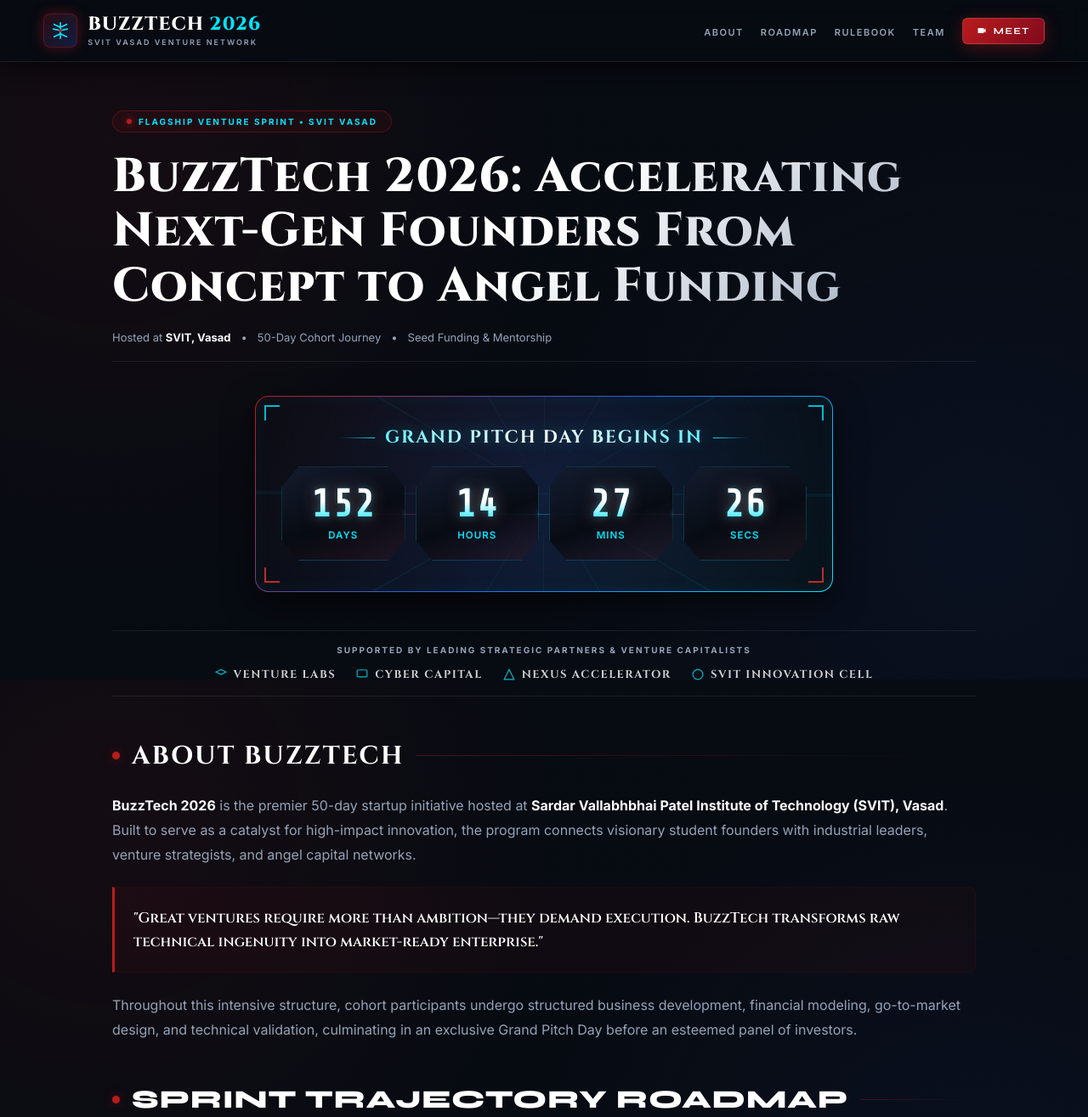
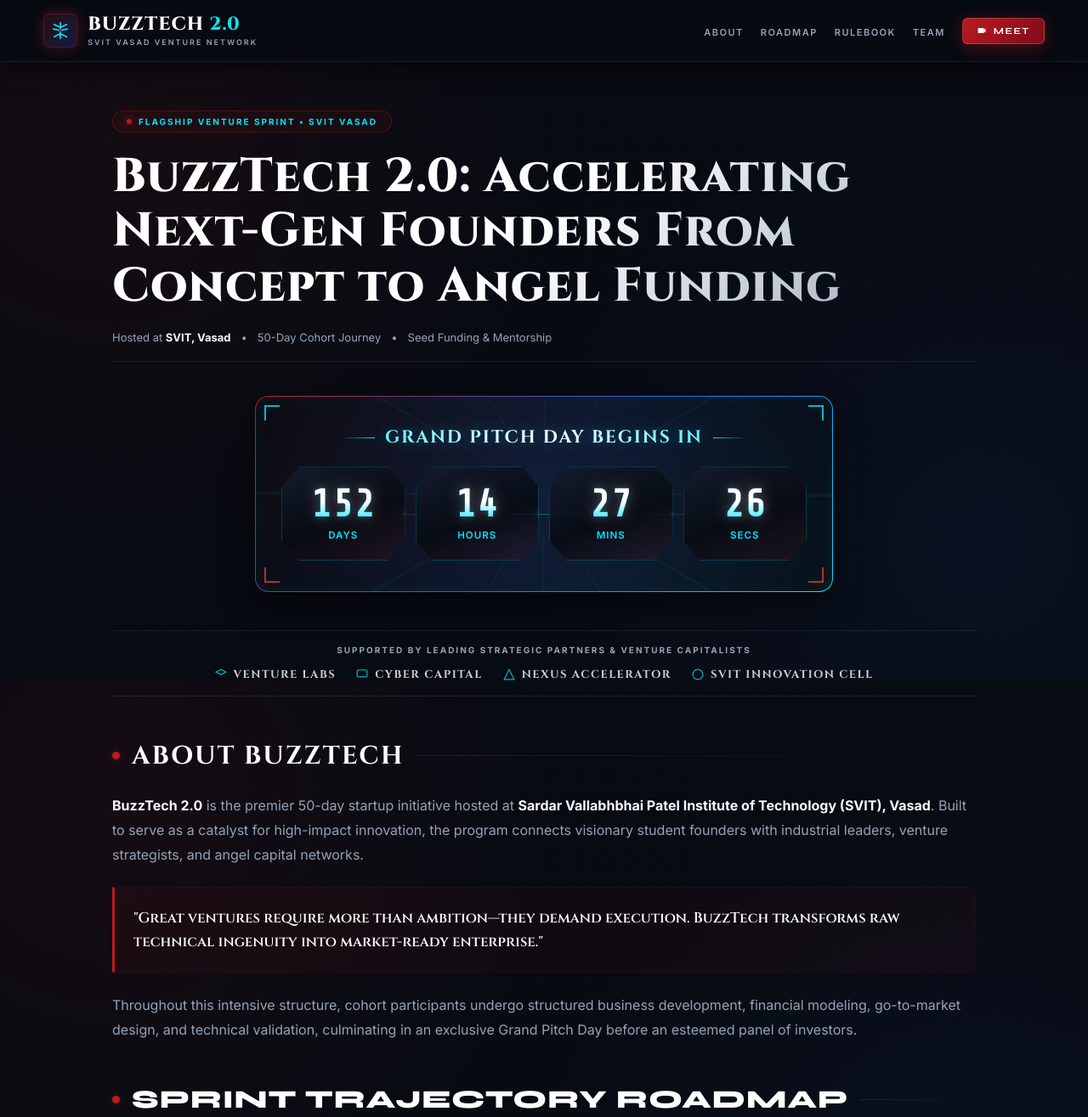
Before and after one commit to Mrunalq/BUZZTECH_FINAL_2026, a plain HTML site: page index.html in a window 1280 px wide. Shown: the top 1315 px of the page at 85% size. Drawn offline with nearby package versions, Linux system fonts and the light colour scheme.

Commit message:
BuzzTech 2026 changed to BuzzTech 2.0

```diff
--- a/index.html
+++ b/index.html
@@ -4,7 +4,7 @@
 <head>
   <meta charset="UTF-8">
   <meta name="viewport" content="width=device-width, initial-scale=1.0">
-  <title>BuzzTech 2026 | SVIT Vasad Flagship Venture & Startup Summit</title>
+  <title>BuzzTech 2.0 | SVIT Vasad Flagship Venture & Startup Summit</title>
 
   <!-- Premium Fonts: Cinzel for headers, Syne & Inter for UI, Share Tech Mono for Spider-Tech Timer -->
   <link rel="preconnect" href="https://fonts.googleapis.com">
@@ -1270,7 +1270,7 @@
         </svg>
       </div>
       <div class="logo-text">
-        <div class="logo">BuzzTech <span>2026</span></div>
+        <div class="logo">BuzzTech <span>2.0</span></div>
         <div class="tagline-nav">SVIT Vasad Venture Network</div>
       </div>
     </div>
@@ -1297,7 +1297,7 @@
     <span class="category-badge">Flagship Venture Sprint • SVIT Vasad</span>
 
     <article class="article-header">
-      <h1>BuzzTech 2026: Accelerating Next-Gen Founders From Concept to Angel Funding</h1>
+      <h1>BuzzTech 2.0: Accelerating Next-Gen Founders From Concept to Angel Funding</h1>
       <div class="meta-info">
         <span>Hosted at <strong>SVIT, Vasad</strong></span>
         <span>•</span>
@@ -1368,7 +1368,7 @@
     <!-- About Section -->
     <section id="about" class="content">
       <h2 class="section-title">About BuzzTech</h2>
-      <p><strong>BuzzTech 2026</strong> is the premier 50-day startup initiative hosted at <strong>Sardar Vallabhbhai
+      <p><strong>BuzzTech 2.0</strong> is the premier 50-day startup initiative hosted at <strong>Sardar Vallabhbhai
           Patel Institute of Technology (SVIT), Vasad</strong>. Built to serve as a catalyst for high-impact innovation,
         the program connects visionary student founders with industrial leaders, venture strategists, and angel capital
         networks.</p>
@@ -2179,7 +2179,7 @@
       Support: <a href="mailto:businessthon2004@gmail.com">businessthon2004@gmail.com</a>
     </div>
 
-    <p>© 2026 BuzzTech — SVIT, Vasad | Executive Venture Platform</p>
+    <p>© BuzzTech 2.0 — SVIT, Vasad | Executive Venture Platform</p>
   </footer>
 
   <script>
```
